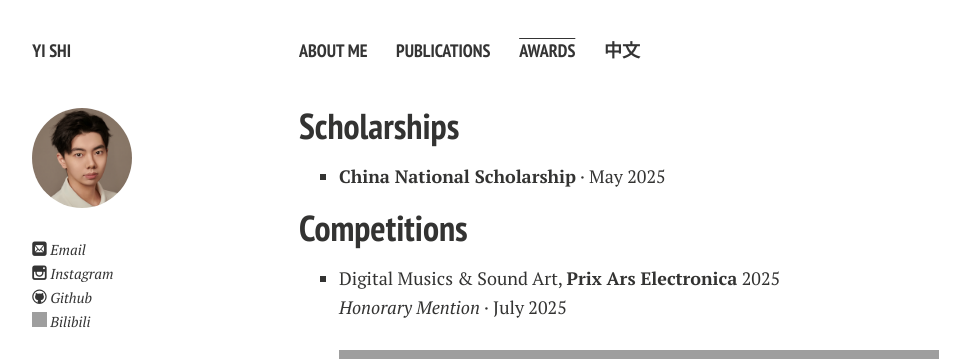
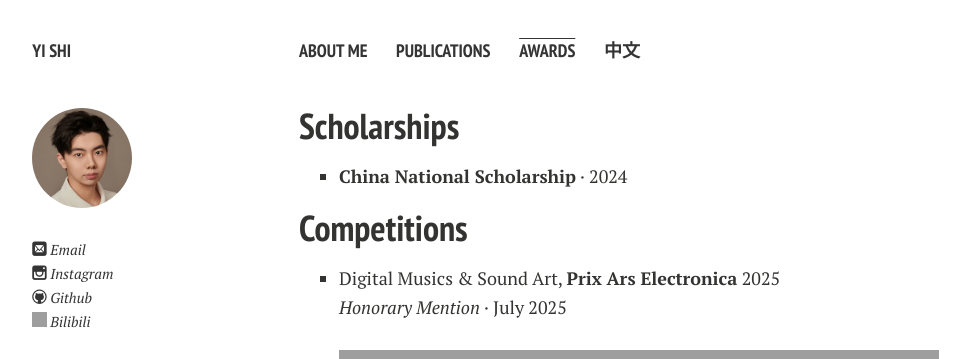
Before and after one commit to shiyi099/Billion.github.io, a Jekyll site: the page built from awards.md, in a window 1280 px wide and 900 px high. Shown: the top 359 px of the window, without its empty margins (21-992 px from the left). Built offline with Jekyll 4.4.1, drawn with Linux system fonts in a browser that asks for light colours; nearby versions of some CDN libraries; comment, search, counter and statistics services are not loaded; a style sheet for code colours, icons or effects is not loaded; grey boxes are pictures that could not be loaded.

Commit message:
Update awards.md

```diff
--- a/awards.md
+++ b/awards.md
@@ -6,7 +6,7 @@ title: Awards
 
 ## Scholarships
 
-- **China National Scholarship** · May 2025<br>
+- **China National Scholarship** · 2024 <br>
 
 ## Competitions
 
```
